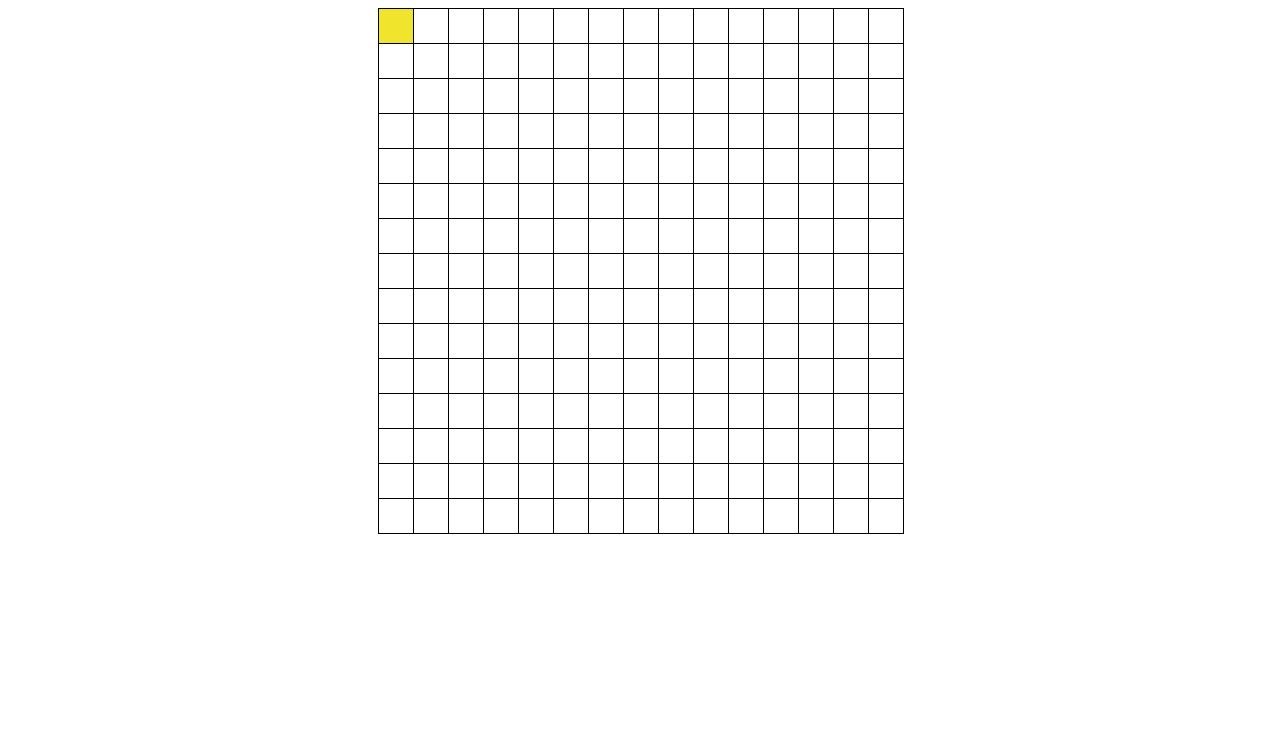
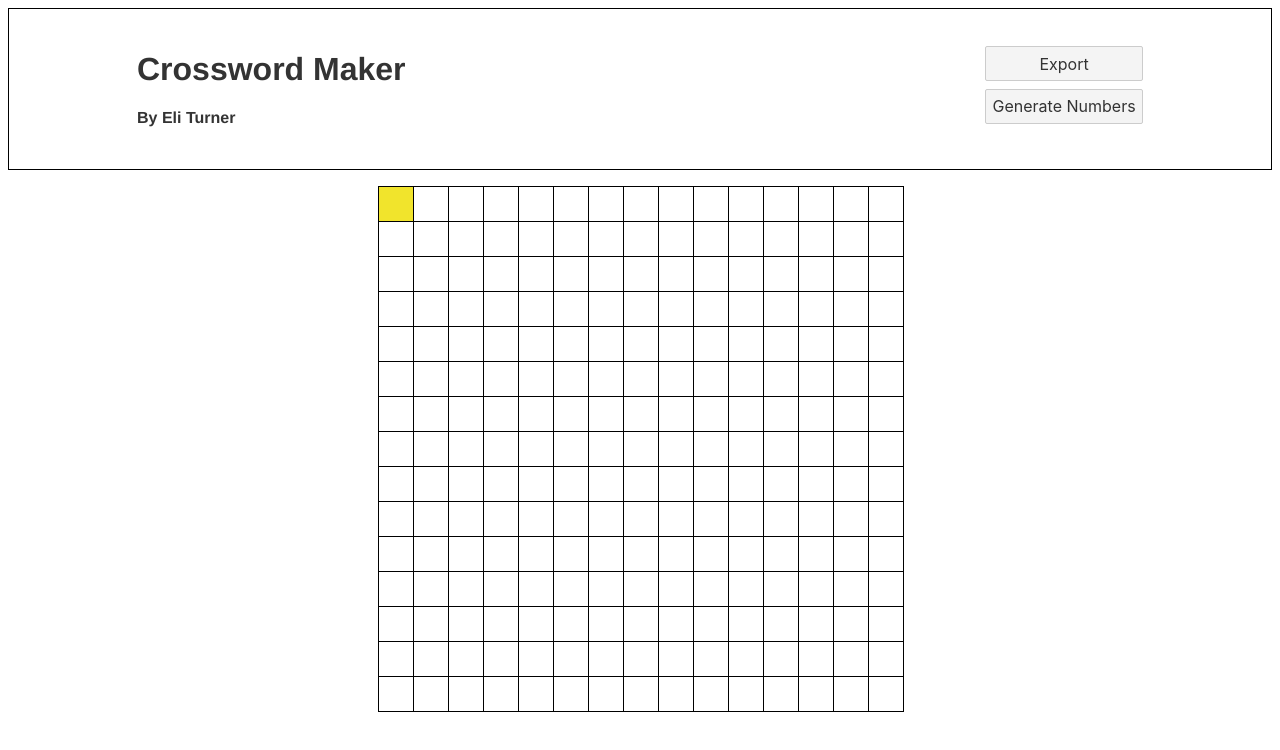
Before and after one commit to eyturner/CrosswordMaker, a Svelte app: page / in a window 1280 px wide. Shown: the top 750 px of the page. Built offline with nearby package versions, Linux system fonts and the light colour scheme.

Commit message:
adding new components, restyling

```diff
--- a/src/App.svelte
+++ b/src/App.svelte
@@ -1,10 +1,19 @@
 <script lang="ts">
 	import Grid from './components/Grid.svelte'
+	import Navbar from './components/Navbar.svelte'
 </script>
 
 <main>
-	<Grid />
+	<Navbar />
+	<div class="container">
+		<Grid />
+	</div>
 </main>
 
 <style>
+	.container {
+		display: flex;
+		flex-direction: row;
+		justify-content: center;
+	}
 </style>
--- /dev/null
+++ b/src/components/Buttons.svelte
@@ -0,0 +1,20 @@
+<script>
+    const onExport = () => {
+        console.log("Exporting...");
+    }
+
+    const onGenerateNumbers = () => console.log("Generating Numbers...");
+</script>
+
+<div class="container">
+    <button on:click={() => onExport()}>Export</button>
+    <button on:click={() => onGenerateNumbers()}>Generate Numbers</button>
+</div>
+
+<style>
+    .container {
+        display: flex;
+        flex-direction: column;
+        justify-content: center;
+    }
+</style>
--- a/src/components/Grid.svelte
+++ b/src/components/Grid.svelte
@@ -5,14 +5,12 @@
 
   // The size of a standard NYT Puzzle
   const size = 15;
-
   // acrossAxis is a boolean to determine current writing direction
   let acrossAxis = true;
-
   let deleteMode = false;
-
   let mouseDown = false;
 
+  // Grid update functions ////////////////////////////////////////
   const updateGridCell = (cellNumber, cellProps) => {
     // console.log(`Params: cellNumber: ${cellNumber}, letter: ${cellProps.letter}, number: ${cellProps.number}, isBlackSquare: ${cellProps.isBlackSquare}`);
     grid.update(tempGrid => {
@@ -82,27 +80,14 @@
     return potentialLine;
   };
 
-  const flipAxis = (e) => {
-    e.preventDefault();
-    acrossAxis = !acrossAxis;
-  };
-
-  const handleClick = (cellNumber) => {
-    setCurrentCell(cellNumber);
-    setTimeout(function() {
-      if(mouseDown) {
-        changeCellFill(cellNumber);
-      }
-    }, 200);
-  }
-
   const setCurrentCell = (cellNumber: number) => {
     currentCell.set(mod(cellNumber, size * size));
     currentLine.set(determineCurrentLine());
   };
 
-  const mod = (m, n) => {
-    return ((m % n) + n) % n;
+  const flipAxis = (e) => {
+    e.preventDefault();
+    acrossAxis = !acrossAxis;
   };
 
     // moveRight: move(0,1), moveLeft: move(0,-1), moveUp: move(0,-size), moveDown: move(0,size)
@@ -115,6 +100,16 @@
       setCurrentCell($currentCell + acc + inc);
     }
   };
+
+  // Event handling functions ////////////////////////////////////////
+  const handleClick = (cellNumber) => {
+    setCurrentCell(cellNumber);
+    setTimeout(function() {
+      if(mouseDown) {
+        changeCellFill(cellNumber);
+      }
+    }, 200);
+  }
 
   const handleArrow = (direction) => {
     const L_ARROW = 37;
@@ -197,9 +192,14 @@
       changeCellFill(cellNumber);
     }
   };
+
+  // Helper functions ////////////////////////////////////////////////
+  const mod = (m, n) => {
+    return ((m % n) + n) % n;
+  };
+
 </script>
 
-<div class="container">
 <div
   class="grid"
   on:mousedown={() => (mouseDown = true)}
@@ -220,14 +220,8 @@
     </div>
   {/each}
 </div>
-</div>
 
 <style>
-  .container {
-    display: flex;
-    flex-direction: row;
-    justify-content: center;
-  }
 
   .grid {
     display: flex;
--- a/src/components/Navbar.svelte
+++ b/src/components/Navbar.svelte
@@ -1,5 +1,27 @@
 <script lang="ts">
+    import Buttons from '../components/Buttons.svelte'
 </script>
 
+<div class="container">
+    <div class="title">
+        <h1>Crossword Maker</h1>
+        <h4>By Eli Turner</h4>
+    </div>
+    <Buttons />
+</div>
+
 <style>
+    .container {
+        height: 20vh;
+        border: 1px solid black;
+        display: flex;
+        justify-content: space-between;
+        align-items: center;
+        padding: 0px 10vw;
+        margin-bottom: 2vh;
+    }
+
+    h1, h4 {
+        font-family: "Franklin Gothic Medium", "Franklin Gothic";
+    }
 </style>
```
Lines whose indentation alone changed are shown as unchanged.
